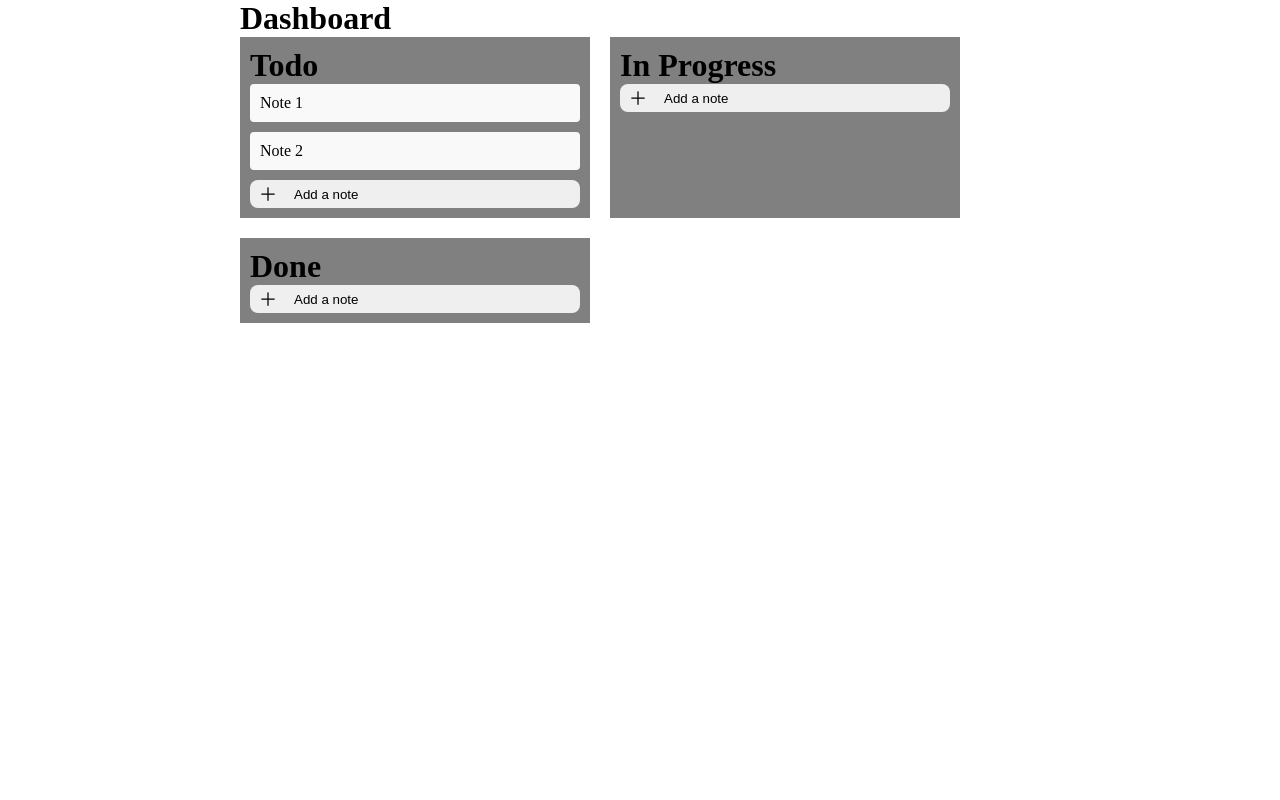
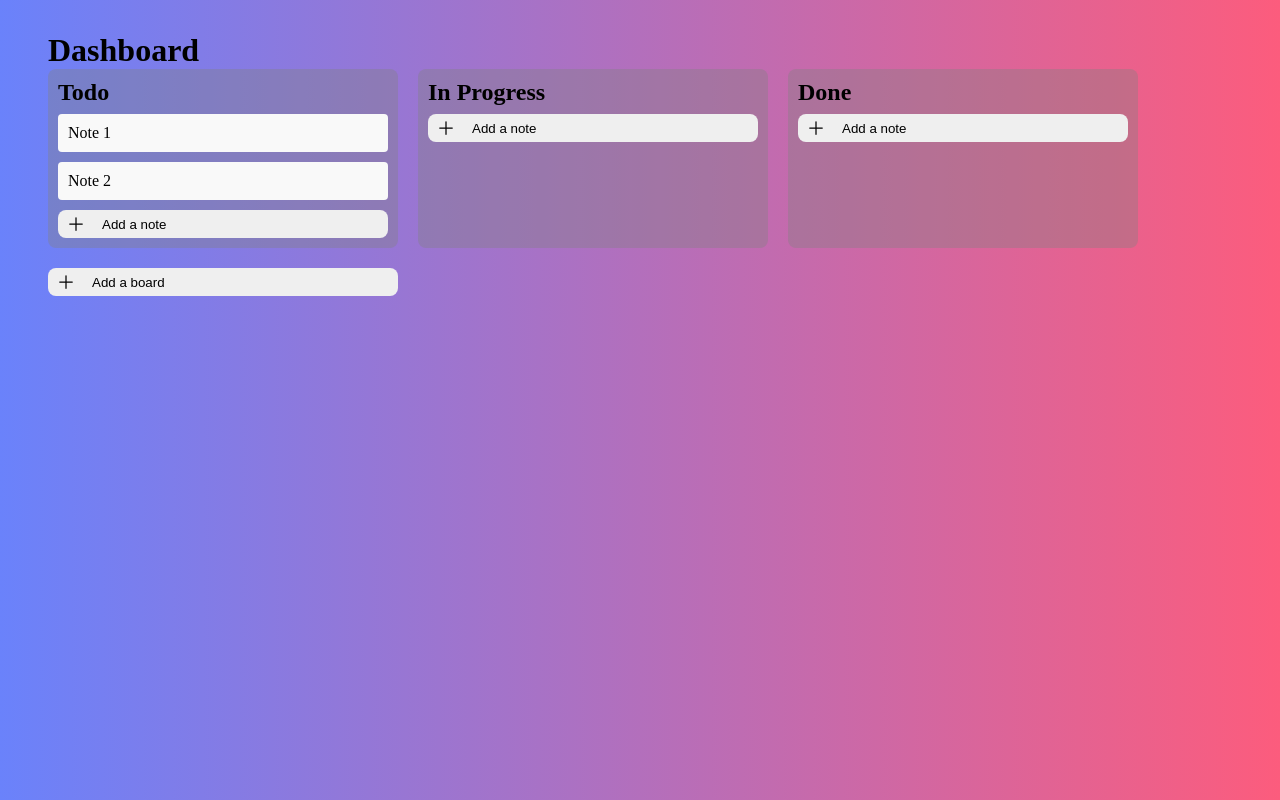
Before and after one commit to devDiego98/trello-board, a Next.js app: page / in a window 1280 px wide. Built offline with nearby package versions, Linux system fonts and the light colour scheme; sample sign-in values are in the browser's storage.

Commit message:
Added some extra touches

```diff
--- /dev/null
+++ b/app/components/AddBoard.tsx
@@ -0,0 +1,152 @@
+import React, { useState, useRef } from "react";
+import styled, { keyframes } from "styled-components";
+import { useDispatch } from "react-redux";
+import { addBoard } from "../redux/boardSlice";
+const AddBoard: React.FC = () => {
+  const [showInput, setShowInput] = useState(false);
+  const boardName = useRef("");
+  const dispatch = useDispatch();
+
+  const handleAddCardClick = () => {
+    setShowInput(true);
+  };
+
+  const handleCardInputChange = (
+    event: React.ChangeEvent<HTMLInputElement>
+  ) => {
+    boardName.current = event.target.value;
+  };
+
+  const handleCardSubmit = () => {
+    // Handle the submission logic here (e.g., send the cardText to an API, update state, etc.)
+    dispatch(addBoard({ boardName: boardName.current }));
+
+    // Reset the component state
+
+    boardName.current = "";
+    setShowInput(false);
+  };
+
+  const handleCardCancel = () => {
+    // Reset the component state
+    boardName.current = "";
+    setShowInput(false);
+  };
+
+  const AddNoteBtn = styled.button`
+    width: 350px;
+    display: flex;
+    align-items: center;
+    gap: 16px;
+    border-radius: 8px;
+    padding: 4px 0 4px 8px;
+    border: none;
+    &:hover {
+      background: #0000ff3b;
+      color: white;
+    }
+    svg {
+      width: 20px;
+    }
+  `;
+  const BtnContainer = styled.div`
+    display: flex;
+    gap: 8px;
+    align-items: center;
+  `;
+  const SubmitBtn = styled.button`
+    background: #0c66e4;
+    color: white;
+    padding: 8px 16px;
+    border: none;
+    border-radius: 8px;
+    &:hover {
+      background: #1259bd;
+    }
+  `;
+  const CancelBtn = styled.button`
+    border: none;
+    width: 24px;
+    height: 24px;
+    background: transparent;
+    svg {
+      width: 24px;
+    }
+  `;
+  const openAnimation = keyframes`
+  from {
+    height: 0px;
+  }
+  to {
+    height: 100px; /* Adjust the desired height */
+  }
+`;
+  const NoteContainer = styled.div`
+    display: flex;
+    flex-direction: column;
+    gap: 8px;
+    width: 350px;
+    height: ${showInput ? "100px" : "0px"};
+    overflow: hidden;
+    transition: height 1s;
+    animation: ${showInput ? openAnimation : "none"} 0.4s;
+  `;
+  const InputTextField = styled.input`
+    padding: 8px;
+    border-radius: 8px;
+    border: 1px solid grey;
+    max-width: 100%;
+  `;
+  return (
+    <div>
+      {!showInput ? (
+        <AddNoteBtn onClick={handleAddCardClick}>
+          <svg
+            xmlns="http://www.w3.org/2000/svg"
+            fill="none"
+            viewBox="0 0 24 24"
+            strokeWidth={1.5}
+            stroke="currentColor"
+            className="w-6 h-6"
+          >
+            <path
+              strokeLinecap="round"
+              strokeLinejoin="round"
+              d="M12 4.5v15m7.5-7.5h-15"
+            />
+          </svg>
+          Add a board
+        </AddNoteBtn>
+      ) : (
+        <NoteContainer>
+          <InputTextField
+            placeholder="Board Name Here..."
+            type="text"
+            onChange={handleCardInputChange}
+          />
+          <BtnContainer>
+            <SubmitBtn onClick={handleCardSubmit}>Add Board</SubmitBtn>
+            <CancelBtn onClick={handleCardCancel}>
+              <svg
+                xmlns="http://www.w3.org/2000/svg"
+                fill="none"
+                viewBox="0 0 24 24"
+                strokeWidth={1.5}
+                stroke="currentColor"
+                className="w-6 h-6"
+              >
+                <path
+                  strokeLinecap="round"
+                  strokeLinejoin="round"
+                  d="M6 18L18 6M6 6l12 12"
+                />
+              </svg>
+            </CancelBtn>
+          </BtnContainer>
+        </NoteContainer>
+      )}
+    </div>
+  );
+};
+
+export default AddBoard;
--- a/app/components/TrelloBoard.tsx
+++ b/app/components/TrelloBoard.tsx
@@ -4,6 +4,7 @@ import { RootState } from "../redux/store";
 import styled from "styled-components";
 import { moveNote } from "../redux/boardSlice";
 import AddNote from "./AddNote";
+import AddBoard from "./AddBoard";
 // Styled components
 const BoardContainer = styled.div`
   display: flex;
@@ -12,10 +13,15 @@ const BoardContainer = styled.div`
 `;
 
 const ColumnContainer = styled.div`
-  flex: 1 1 300px;
   padding: 10px;
-  background: grey;
-  max-width: 350px;
+  background: #8080805e;
+  border-radius: 8px;
+  min-width: 350px;
+  h1 {
+    font-size: 24px;
+    margin-bottom: 8px;
+    color: black;
+  }
 `;
 
 const Note = styled.div`
@@ -23,6 +29,20 @@ const Note = styled.div`
   margin-bottom: 10px;
   background-color: #f9f9f9;
   border-radius: 4px;
+`;
+const NewBoardBtn = styled.button`
+  height: 48px;
+  border-radius: 12px;
+  min-width: 350px;
+  background: rgb(0 0 0 / 57%);
+  color: black;
+  display: flex;
+  align-items: center;
+  padding: 4px 16px;
+  color: white;
+  svg {
+    width: 24px;
+  }
 `;
 // Column component
 const Column: React.FC<{
@@ -93,6 +113,7 @@ const TrelloBoard: React.FC = () => {
           </Column>
         );
       })}
+      <AddBoard />
     </BoardContainer>
   );
 };
--- a/app/globals.css
+++ b/app/globals.css
@@ -6,3 +6,18 @@
 button:hover {
   cursor: pointer;
 }
+body {
+  background: #0f2027; /* fallback for old browsers */
+  background: #fc5c7d; /* fallback for old browsers */
+  background: -webkit-linear-gradient(
+    to right,
+    #6a82fb,
+    #fc5c7d
+  ); /* Chrome 10-25, Safari 5.1-6 */
+  background: linear-gradient(
+    to right,
+    #6a82fb,
+    #fc5c7d
+  ); /* W3C, IE 10+/ Edge, Firefox 16+, Chrome 26+, Opera 12+, Safari 7+ */
+  /* W3C, IE 10+/ Edge, Firefox 16+, Chrome 26+, Opera 12+, Safari 7+ */
+}
--- a/app/layout.tsx
+++ b/app/layout.tsx
@@ -1,22 +1,23 @@
-'use client'
-import './globals.css'
-import { Inter } from 'next/font/google'
-import React from 'react';
-import { Provider } from 'react-redux';
-import store from './redux/store';
-import styled from 'styled-components';
-
-
+"use client";
+import "./globals.css";
+import { Inter } from "next/font/google";
+import React from "react";
+import { Provider } from "react-redux";
+import store from "./redux/store";
+import styled from "styled-components";
 
 export const metadata = {
-  title: 'Create Next App',
-  description: 'Generated by create next app',
-}
+  title: "Create Next App",
+  description: "Generated by create next app",
+};
 
 // Styled component
 const AppContainer = styled.div`
-  max-width: 800px;
+  padding: 32px 48px;
   margin: 0 auto;
+  @media only screen and (max-width: 768px) {
+    padding: 32px 16px;
+  }
 `;
 
 // Redux store
@@ -24,21 +25,16 @@ const AppContainer = styled.div`
 export default function RootLayout({
   children,
 }: {
-  children: React.ReactNode
+  children: React.ReactNode;
 }) {
-
   return (
-    <html lang='en'>
-       <head>
-      </head>
+    <html lang="en">
+      <head></head>
       <body>
         <Provider store={store}>
-          <AppContainer>
-            {children}
-          </AppContainer>
+          <AppContainer>{children}</AppContainer>
         </Provider>
       </body>
     </html>
-
-  )
+  );
 }
--- a/app/redux/boardSlice.ts
+++ b/app/redux/boardSlice.ts
@@ -58,13 +58,22 @@ const boardSlice = createSlice({
       const { boards } = state;
       const { boardId,noteText} = action.payload;
       boards.find(board=>board.id===boardId)?.notes.push({id:uuidv4(),content:noteText})
-
+    },
+    addBoard: (state, action: PayloadAction<{boardName:string}>) => {
+      const { boards } = state;
+      const { boardName} = action.payload;
+      let newBoard = {
+        name:boardName,
+        id:uuidv4(),
+        notes:[]
+      }
+      boards.push(newBoard)
     },
 
   },
 });
 
-export const { moveNote,addNote } = boardSlice.actions;
+export const { moveNote,addNote,addBoard } = boardSlice.actions;
 
 export const selectBoard = (state: RootState) => state.board;
 
```
